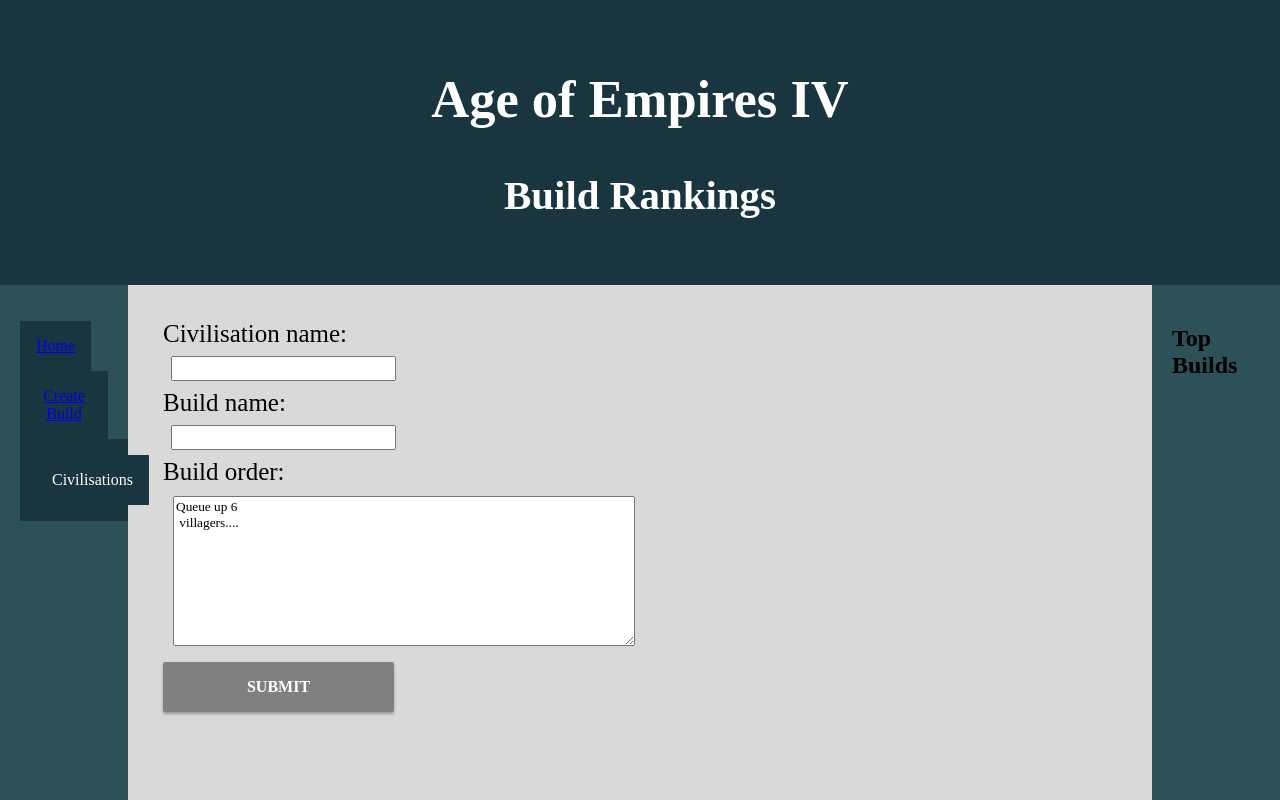
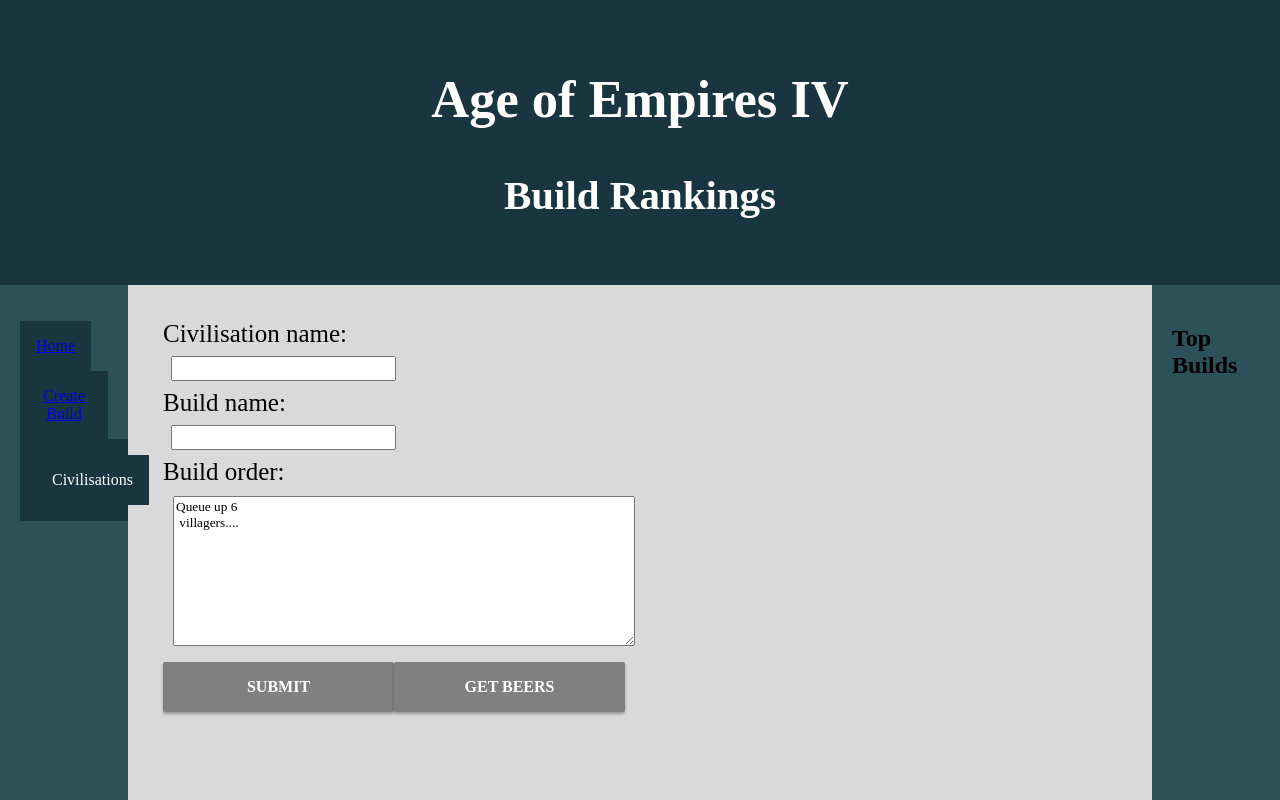
Before and after one commit to PaulJD88/AoE_Builds_fe, a Vue app: page /#/create in a window 1280 px wide. Shown: the top 800 px of the page. Built offline with nearby package versions, Linux system fonts and the light colour scheme; a web font is replaced by a local one.

Commit message:
API POST request

```diff
--- a/src/views/CreateBuild.vue
+++ b/src/views/CreateBuild.vue
@@ -14,6 +14,7 @@
         <textarea id="caps" v-model="buildOrder" required></textarea>
       </div>
       <button :class="[civName ? activeClass : '']" type="submit">Submit</button>
+      <button @click="addBuild">Get Beers</button>
     </form>
     </div>
 </template>
@@ -27,6 +28,27 @@
       buildOrder: 'Queue up 6 \n villagers....',
       response: '',
       activeClass: 'active'
+    }
+  },
+  methods: {
+    addBuild () {
+      fetch('http://localhost:3000/builds', {
+        method: 'POST',
+        body: JSON.stringify({
+          name: this.civName,
+          subheading: this.buildName,
+          build_order: this.buildOrder
+        }),
+        headers: {
+          'Content-type': 'application/json; charset=UTF-8'
+        }
+      })
+        .then(() => {
+          console.log('Success')
+        })
+        .catch(error => {
+          console.log(error)
+        })
     }
   }
 }
```
